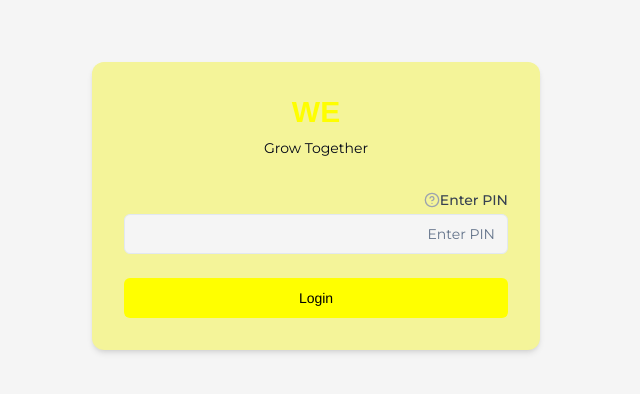
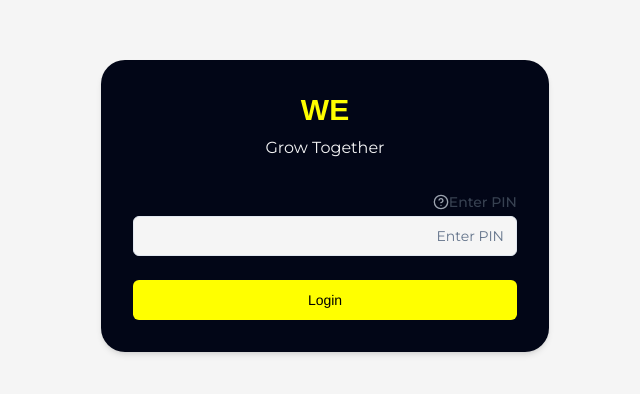
Before and after one commit to hleemq/hello-wordy-greetings-chat, a React (Vite) app: page / in a window 1280 px wide. Shown: the part 194-588 px from the top of the page, without its empty margins (386-1026 px from the left). Built offline with nearby package versions, Linux system fonts and the light colour scheme; no server answers; the database is empty.

Commit message:
Visual edit in Lovable
Edited UI in Lovable

```diff
--- a/src/components/auth/LoginScreen.tsx
+++ b/src/components/auth/LoginScreen.tsx
@@ -21,15 +21,15 @@ const LoginScreen = () => {
     }
   };
   return <div className="min-h-screen flex items-center justify-center bg-neutral-100">
-      <div className="w-full max-w-md p-8 space-y-8 shadow-md bg-[#f4f499] rounded-xl">
+      <div className="w-full max-w-md p-8 space-y-8 shadow-md rounded-3xl bg-slate-950">
         <div className="text-center">
-          <h1 className="text-3xl font-bold text-[#fefe00]">WE</h1>
-          <p className="mt-2 text-slate-950 text-sm">Grow Together</p>
+          <h1 className="text-3xl text-[#fefe00] font-extrabold text-center">WE</h1>
+          <p className="mt-2 text-base text-zinc-100">Grow Together</p>
         </div>
 
         <div className="space-y-6">
           <div>
-            <label className="flex items-center text-sm font-medium text-gray-700 mb-1">
+            <label className="flex items-center text-sm font-medium text-gray-700 mb-1 rounded-none bg-slate-950">
               Enter PIN
               <TooltipProvider>
                 <Tooltip>
```
